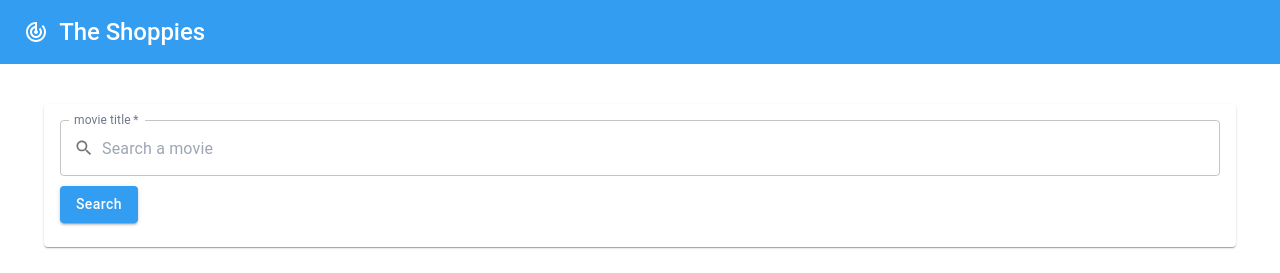
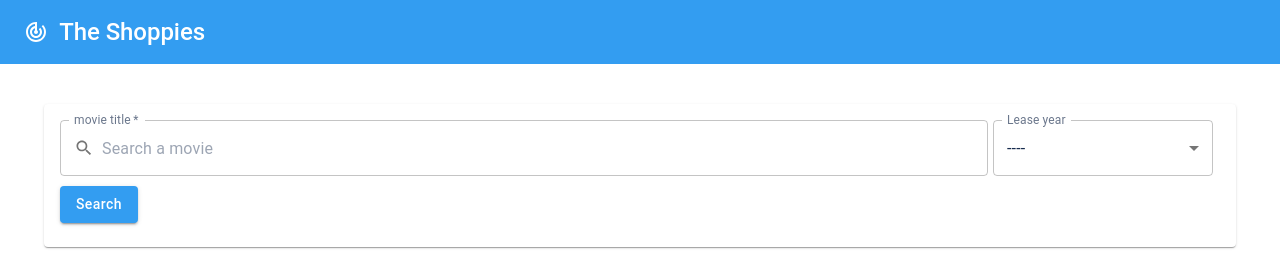
Before and after one commit to ruizi/OMDB_API_React, a React (Create React App) app: page / in a window 1280 px wide. Shown: the top 273 px of the page. Built offline with nearby package versions, Linux system fonts and the light colour scheme.

Commit message:
Add search by year

```diff
--- a/src/actions/movieAction.tsx
+++ b/src/actions/movieAction.tsx
@@ -25,9 +25,16 @@ interface myAction {
 }
 
 //Get first ten movies based on the input movie title
-export const getMovies = async (movieTitle: string, pageNum: number, dispatch: Dispatch<myAction>) => {
+export const getMovies = async (movieTitle: string, pageNum: number, leaseYear: string, dispatch: Dispatch<myAction>) => {
     try {
-        const res = await axios.get(`https://www.omdbapi.com/?s=${movieTitle}&type=movie&apikey=9c01b986&page=${pageNum}`)
+        let url = '';
+        if (leaseYear !== '----') {
+            console.log("sss")
+            url = `https://www.omdbapi.com/?s=${movieTitle}&type=movie&apikey=9c01b986&page=${pageNum}&y=${leaseYear}`;
+        } else {
+            url = `https://www.omdbapi.com/?s=${movieTitle}&type=movie&apikey=9c01b986&page=${pageNum}`;
+        }
+        const res = await axios.get(url)
         console.log(res)
         if (res.data["Search"]) {
             const movieItems = res.data["Search"].map((mov: any) => ({
@@ -39,33 +46,22 @@ export const getMovies = async (movieTitle: string, pageNum: number, dispatch: D
             const newPageNum = pageNum;
             const totalResults = res.data.totalResults;
             const searchInput = movieTitle;
+            const movieLeaseYear = leaseYear;
             dispatch({
                 type: SEARCH_MOVIE,
-                payload: {movieItems, newPageNum, totalResults, searchInput}
+                payload: {movieItems, newPageNum, totalResults, searchInput, movieLeaseYear}
             });
             if (pageNum === 1) {
                 AddMessage(totalResults + " movies found,cheers!", 'success', dispatch);
             }
 
+        } else if (res.data["Error"]) {
+            AddMessage(res.data["Error"], 'error', dispatch);
         } else {
             AddMessage("Too many results. or invalid input!", 'error', dispatch);
-            dispatch({
-                type: MOVIE_ERROR,
-                payload: {
-                    msg: "Too many results. or invalid input!",
-                    status: res.status,
-                },
-            });
         }
     } catch (e) {
         AddMessage("Invalid input!", 'error', dispatch);
-        dispatch({
-            type: MOVIE_ERROR,
-            payload: {
-                msg: e.response.statusText,
-                status: e.response.status,
-            },
-        });
     }
 }
 
--- a/src/components/SearchMovieInput.tsx
+++ b/src/components/SearchMovieInput.tsx
@@ -2,20 +2,46 @@ import React, {useState} from "react";
 import {useDispatch} from "react-redux";
 import {getMovies} from "../actions/movieAction";
 import Button from '@material-ui/core/Button';
-import {Box, Card, CardContent, Grid, InputAdornment, SvgIcon, TextField} from "@material-ui/core";
+import {
+    Box,
+    Card,
+    CardContent,
+    Grid,
+    InputAdornment,
+    InputLabel, MenuItem,
+    NativeSelect, Select,
+    SvgIcon,
+    TextField
+} from "@material-ui/core";
 import SearchIcon from '@material-ui/icons/Search';
 
 const SearchMovieInput = () => {
     const [movieTitle, setMovieTitle] = useState('');
+    const [movieLeaseYear, setMovieLeaseYear] = useState('');
     const dispatch = useDispatch();
 
     const submitInput = async (event: React.SyntheticEvent) => {
         event.preventDefault();
-        await getMovies(movieTitle, 1, dispatch);
+        await getMovies(movieTitle, 1, movieLeaseYear, dispatch);
     }
 
+    const buildOptions = () => {
+        const arr = [];
+        arr.push(<option key={1900} value="blank">----</option>)
+        const end = new Date().getFullYear();
+        for (let i = 1960; i <= end; i++) {
+            arr.push(<option key={i} value={i}>{i}</option>)
+        }
+        return arr;
+    }
+
+    const handleYearChange = (event: React.ChangeEvent<HTMLInputElement>) => {
+        setMovieLeaseYear(event.target.value);
+    };
+
+
     return (
-        <div style={{margin: "20px",width:'100%'}}>
+        <div style={{margin: "20px", width: '100%'}}>
             <React.Fragment>
                 <Box>
                     <Card style={{marginTop: "20px"}}>
@@ -23,19 +49,12 @@ const SearchMovieInput = () => {
                             <CardContent>
                                 <Grid container>
                                     <Grid item lg={12} sm={12} xl={12} xs={12}>
-                                        <Box style={{width: "100%"}}>
-                                            <TextField
-                                                required
-                                                label="movie title"
-                                                fullWidth
-                                                InputProps={{
+                                        <Box style={{justifyContent: 'start', display: 'flex', flexWrap: 'wrap'}}>
+                                            <div style={{width: '80%'}}>
+                                                <TextField required label="movie title" fullWidth InputProps={{
                                                     startAdornment: (
                                                         <InputAdornment position="start">
-                                                            <SvgIcon
-                                                                fontSize="small"
-                                                                color="action"
-                                                            >
-                                                                <SearchIcon/>
+                                                            <SvgIcon fontSize="small" color="action"><SearchIcon/>
                                                             </SvgIcon>
                                                         </InputAdornment>
                                                     )
@@ -47,12 +66,33 @@ const SearchMovieInput = () => {
                                                            variant="outlined"
                                                            value={movieTitle}
                                                 />
+                                            </div>
+                                            <div style={{width: '19%', marginLeft: '5px'}}>
+                                                <TextField
+                                                    id="outlined-select-currency-native"
+                                                    select
+                                                    label="Lease year"
+                                                    value={movieLeaseYear}
+                                                    onChange={handleYearChange}
+                                                    SelectProps={{
+                                                        native: true,
+                                                    }}
+                                                    defaultValue="Default Value"
+                                                    fullWidth
+                                                    variant="outlined"
+                                                >
+                                                    {buildOptions()}
+                                                </TextField>
+                                            </div>
+                                            <div style={{width: '20%'}}>
                                                 <Button variant="contained" color="primary" type="submit" value="Submit"
                                                         style={{
                                                             textTransform: 'none',
                                                             float: 'left',
                                                             marginTop: "10px"
                                                         }}>Search</Button>
+                                            </div>
+
                                         </Box>
                                     </Grid>
                                     <Grid>
--- a/src/components/SearchResults.tsx
+++ b/src/components/SearchResults.tsx
@@ -25,14 +25,20 @@ const SearchResults = () => {
     const _movies = useSelector((state: AppState) => state.movies);
     const movies: Array<Movie> = _movies['movieSearched'];
     const nominations: Array<Movie> = _movies['movieNominated'];
-    const {pageNum, pageSize, totalResults, searchInput} = useSelector((state: AppState) => state.movies);
+    const {
+        pageNum,
+        pageSize,
+        totalResults,
+        searchInput,
+        movieLeaseYear
+    } = useSelector((state: AppState) => state.movies);
     const dispatch = useDispatch();
     //const {enqueueSnackbar, closeSnackbar} = useSnackbar();
     const onClickNextPage = async (e: React.MouseEvent<HTMLButtonElement, MouseEvent>) => {
         if (pageNum * pageSize >= totalResults) {
             AddMessage("Last page", 'info', dispatch);
         } else {
-            await getMovies(searchInput, pageNum + 1, dispatch);
+            await getMovies(searchInput, pageNum + 1, movieLeaseYear, dispatch);
         }
 
     }
@@ -41,7 +47,7 @@ const SearchResults = () => {
         if (pageNum === 1) {
             AddMessage("First page", 'info', dispatch);
         } else {
-            await getMovies(searchInput, pageNum - 1, dispatch);
+            await getMovies(searchInput, pageNum - 1, movieLeaseYear, dispatch);
         }
 
     }
--- a/src/reducers/MovieReducer.ts
+++ b/src/reducers/MovieReducer.ts
@@ -18,6 +18,7 @@ const initialMovieState = {
     movieSearched: [],
     movieNominated: [],
     searchInput: "",
+    movieLeaseYear: "",
     pageNum: 1,
     pageSize: 10,
     totalResults: 0,
@@ -34,6 +35,7 @@ export const MovieReducer = (state: any | null = initialMovieState, action: Movi
                 pageNum: payload.newPageNum,
                 totalResults: payload.totalResults,
                 searchInput: payload.searchInput,
+                movieLeaseYear: payload.movieLeaseYear,
             }
         case ADD_NOMINATION:
             return {
```
Lines whose indentation alone changed are shown as unchanged.
